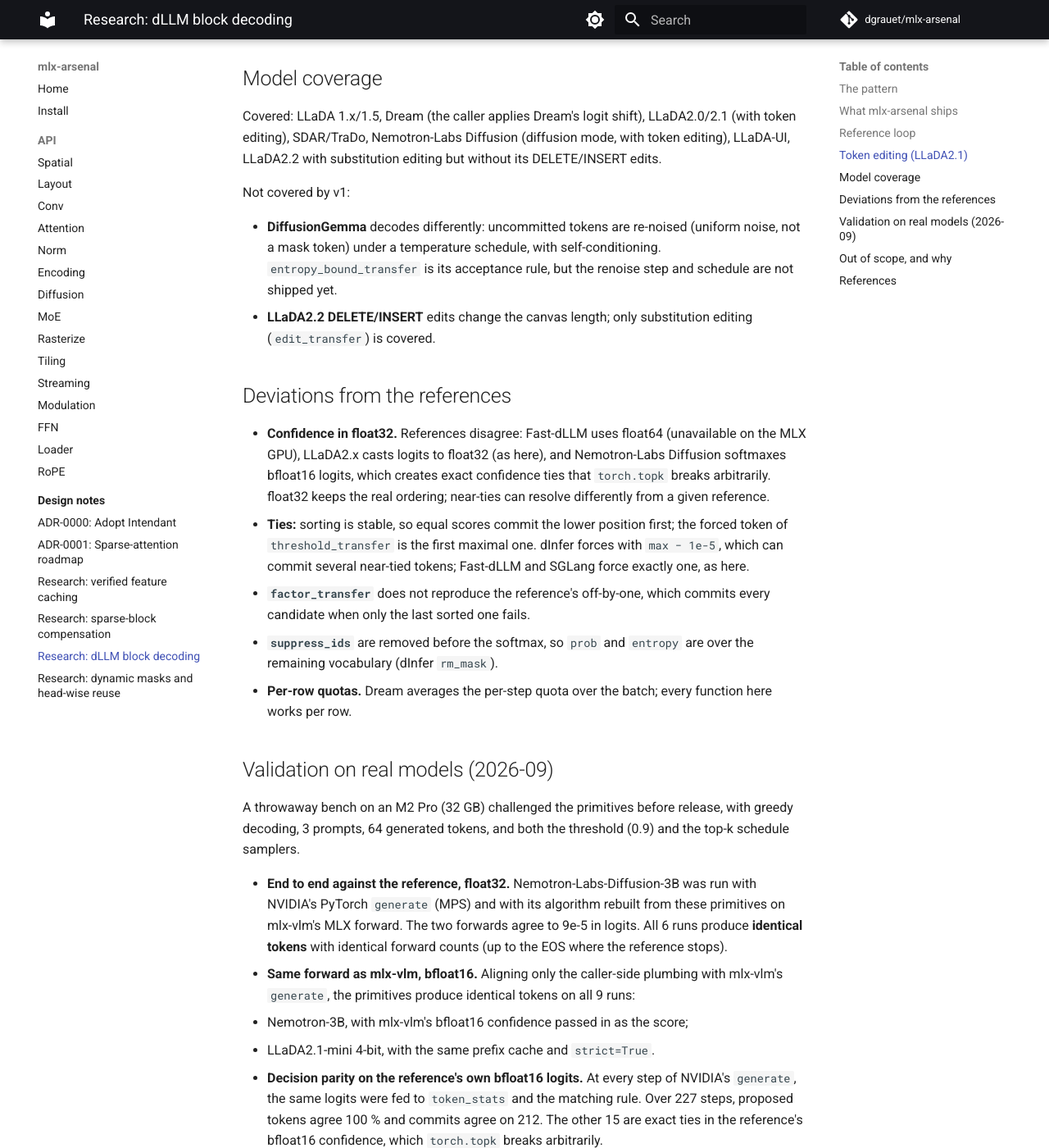
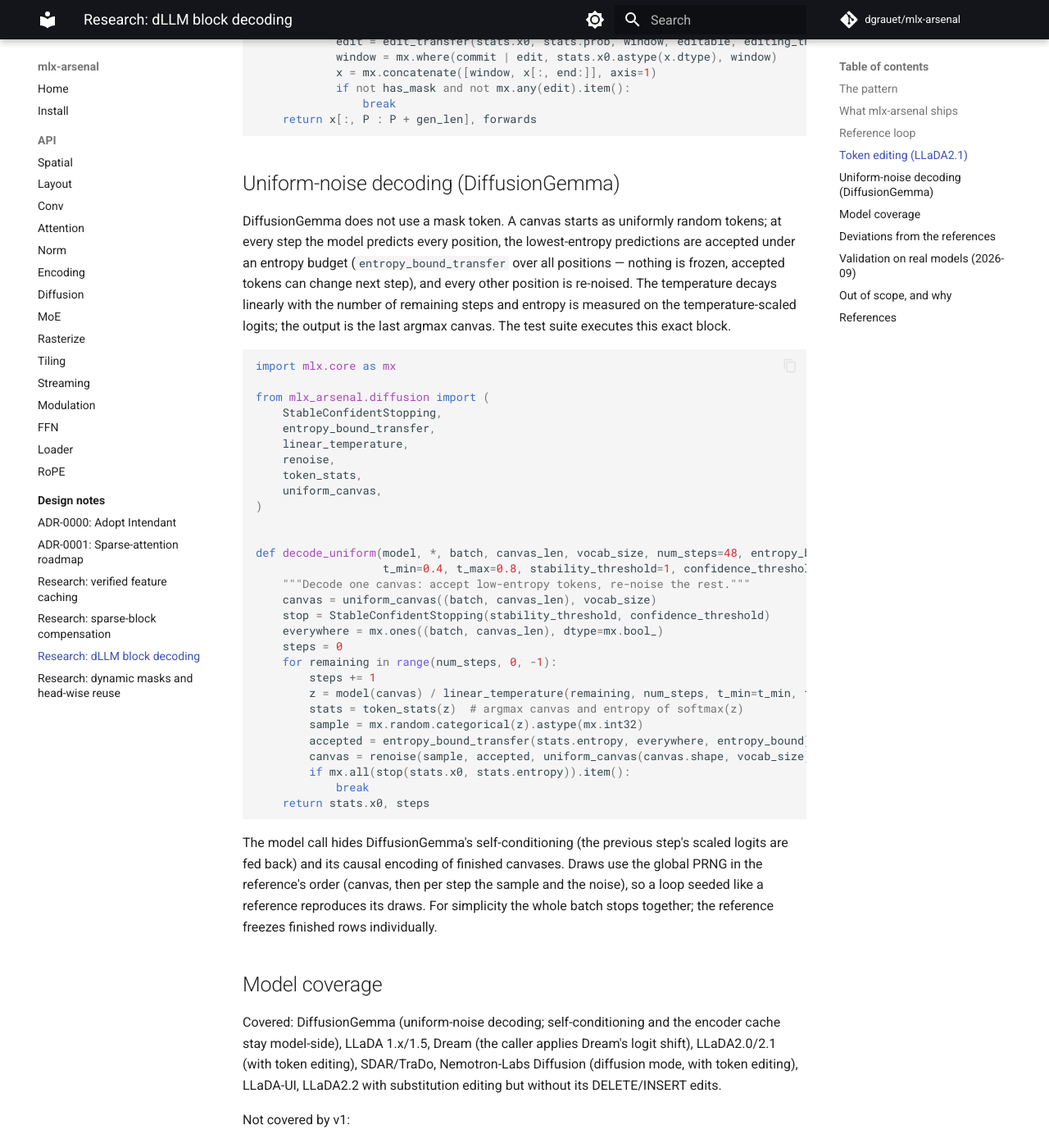
Before and after one commit to dgrauet/mlx-arsenal, an MkDocs documentation site: the page built from docs/research/dllm-block-decoding.md, in a window 1280 px wide and 1400 px high, scrolled down 3875 px. Shown: the whole window at 82% size. Built offline with MkDocs 1.6.1 and Material for MkDocs 9.7.7, drawn with Linux system fonts in a browser that asks for light colours; comment, search, counter and statistics services are not loaded; some of the changed text lies outside the part shown.

Commit message:
docs: document the diffusiongemma renoise loop
The loop is extracted from the dLLM research note and executed by
tests/test_uniform_decode.py; DiffusionGemma moves to covered models.

Co-Authored-By: Claude Opus 5.5 <noreply@anthropic.com>
Claude-Session: https://claude.ai/code/session_01WpxsXyNmLskVHUCzfNu59g

````diff
--- a/docs/research/dllm-block-decoding.md
+++ b/docs/research/dllm-block-decoding.md
@@ -38,6 +38,7 @@ caller.
 | `factor_transfer` | longest prefix with `(i+1)(1 − c_(i)) ≤ f` | Fast-dLLM `get_transfer_index_dynamic` |
 | `entropy_bound_transfer` | longest low-entropy prefix with `Σ_{j<i} H_(j) ≤ γ` | EB-Sampler, DiffusionGemma acceptance |
 | `edit_transfer` | revise committed tokens when `x0 ≠ token` and `p > τ_edit` | LLaDA2.1/2.2 `editing_threshold`, Nemotron-Labs, SGLang JointThreshold |
+| `linear_temperature`, `uniform_canvas`, `renoise`, `StableConfidentStopping` | uniform-noise decoding: temperature schedule, random canvas, re-noising, stable-and-confident stop | Hugging Face `generation_diffusion_gemma.py` |
 | `transfer_schedule` | `(B, steps)` linear quotas | Fast-dLLM / LLaDA `get_num_transfer_tokens` |
 | `block_ranges` | block boundaries, prompt-relative or absolute-aligned | dInfer `BlockIterator` (`start_block_align`) |
 
@@ -160,19 +161,67 @@ def decode_with_editing(model, prompt, *, gen_len, block_len, mask_id, threshold
     return x[:, P : P + gen_len], forwards
 ```
 
+## Uniform-noise decoding (DiffusionGemma)
+
+DiffusionGemma does not use a mask token. A canvas starts as uniformly
+random tokens; at every step the model predicts every position, the
+lowest-entropy predictions are accepted under an entropy budget
+(`entropy_bound_transfer` over all positions — nothing is frozen, accepted
+tokens can change next step), and every other position is re-noised. The
+temperature decays linearly with the number of remaining steps and entropy
+is measured on the temperature-scaled logits; the output is the last argmax
+canvas. The test suite executes this exact block.
+
+<!-- renoise-loop -->
+```python
+import mlx.core as mx
+
+from mlx_arsenal.diffusion import (
+    StableConfidentStopping,
+    entropy_bound_transfer,
+    linear_temperature,
+    renoise,
+    token_stats,
+    uniform_canvas,
+)
+
+
+def decode_uniform(model, *, batch, canvas_len, vocab_size, num_steps=48, entropy_bound=0.1,
+                   t_min=0.4, t_max=0.8, stability_threshold=1, confidence_threshold=0.005):
+    """Decode one canvas: accept low-entropy tokens, re-noise the rest."""
+    canvas = uniform_canvas((batch, canvas_len), vocab_size)
+    stop = StableConfidentStopping(stability_threshold, confidence_threshold)
+    everywhere = mx.ones((batch, canvas_len), dtype=mx.bool_)
+    steps = 0
+    for remaining in range(num_steps, 0, -1):
+        steps += 1
+        z = model(canvas) / linear_temperature(remaining, num_steps, t_min=t_min, t_max=t_max)
+        stats = token_stats(z)  # argmax canvas and entropy of softmax(z)
+        sample = mx.random.categorical(z).astype(mx.int32)
+        accepted = entropy_bound_transfer(stats.entropy, everywhere, entropy_bound)
+        canvas = renoise(sample, accepted, uniform_canvas(canvas.shape, vocab_size))
+        if mx.all(stop(stats.x0, stats.entropy)).item():
+            break
+    return stats.x0, steps
+```
+
+The model call hides DiffusionGemma's self-conditioning (the previous
+step's scaled logits are fed back) and its causal encoding of finished
+canvases. Draws use the global PRNG in the reference's order (canvas, then
+per step the sample and the noise), so a loop seeded like a reference
+reproduces its draws. For simplicity the whole batch stops together; the
+reference freezes finished rows individually.
+
 ## Model coverage
 
-Covered: LLaDA 1.x/1.5, Dream (the caller applies Dream's logit shift),
+Covered: DiffusionGemma (uniform-noise decoding; self-conditioning and the
+encoder cache stay model-side), LLaDA 1.x/1.5, Dream (the caller applies Dream's logit shift),
 LLaDA2.0/2.1 (with token editing), SDAR/TraDo, Nemotron-Labs Diffusion
 (diffusion mode, with token editing), LLaDA-UI, LLaDA2.2 with substitution
 editing but without its DELETE/INSERT edits.
 
 Not covered by v1:
 
-- **DiffusionGemma** decodes differently: uncommitted tokens are re-noised
-  (uniform noise, not a mask token) under a temperature schedule, with
-  self-conditioning. `entropy_bound_transfer` is its acceptance rule, but
-  the renoise step and schedule are not shipped yet.
 - **LLaDA2.2 DELETE/INSERT** edits change the canvas length; only
   substitution editing (`edit_transfer`) is covered.
 
````
Also changed, not shown: 1 other file.
